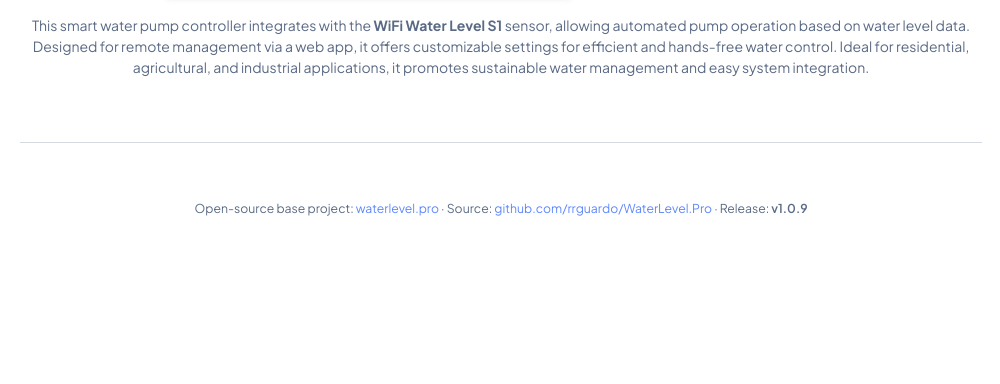
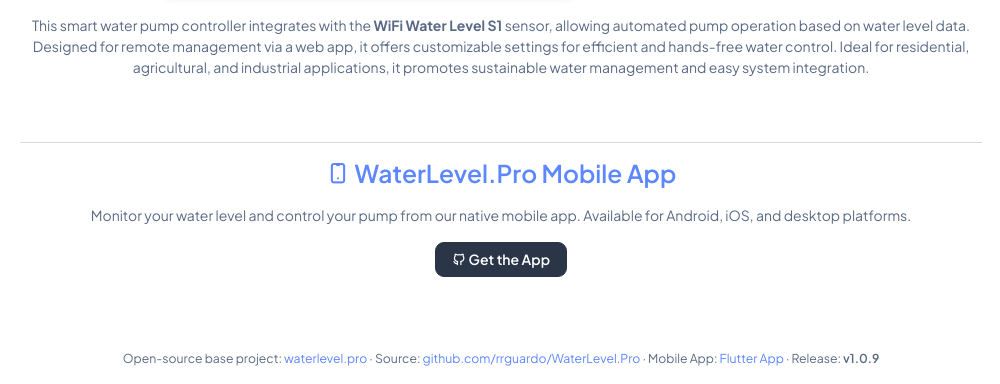
Before and after one commit to rrguardo/WaterLevel.Pro, a Flask app: page / in a window 1280 px wide. Shown: the part 1240-1624 px from the top of the page, without its empty margins (274-1274 px from the left). Before the commit the page ends 1456 px from the top, so only its background shows below. Run offline with Flask 3, Linux system fonts and the light colour scheme; data that the repository does not hold is empty; some libraries are stand-ins or nearby versions.

Commit message:
Add WaterLevelProMobile (Flutter) references to README and website
- README: new Mobile App (Flutter) section with features and repo link
- index.html: mobile app promotion block on home page
- s1.html: update FAQ and features to mention native mobile app
- r1.html: add mobile app mention and download button
- base2.html: sidebar card and footer link to mobile app repo

```diff
--- a/templates/base2.html
+++ b/templates/base2.html
@@ -223,7 +223,19 @@
 
             </div>
           </div>
-
+          <div class="unlimited-access hide-menu bg-light-primary position-relative mb-7 mt-5 rounded">
+            <div class="d-flex">
+              <div class="unlimited-access-title me-3">
+                <h6 class="fw-semibold fs-3 mb-6 link-secondary link-offset-2 link-underline-opacity-25 link-underline-opacity-100-hover">
+                  <i class="ti ti-device-mobile"></i> Mobile App
+                </h6>
+                <p class="fs-2 px-2">{% trans %}Native Flutter app for monitoring and control{% endtrans %}</p>
+                <a href="https://github.com/rrguardo/WaterLevelProMobile" target="_blank" class="btn btn-sm btn-dark fs-2 fw-semibold lh-sm mt-1">
+                  <i class="ti ti-brand-github"></i> {% trans %}Get the App{% endtrans %}
+                </a>
+              </div>
+            </div>
+          </div>
 
         </nav>
         <!-- End Sidebar navigation -->
@@ -301,6 +313,7 @@
       <footer class="container-fluid py-3 text-center text-muted small">
         Open-source base project: <a href="https://waterlevel.pro" target="_blank" rel="noopener">waterlevel.pro</a> ·
         Source: <a href="https://github.com/rrguardo/WaterLevel.Pro" target="_blank" rel="noopener">github.com/rrguardo/WaterLevel.Pro</a> ·
+        Mobile App: <a href="https://github.com/rrguardo/WaterLevelProMobile" target="_blank" rel="noopener">Flutter App</a> ·
         Release: <span class="fw-semibold">v{{ RELEASE_VERSION }}</span>
       </footer>
     {% endif %}
--- a/templates/index.html
+++ b/templates/index.html
@@ -185,6 +185,20 @@
 
   <hr>
 
+  <div class="row mb-4">
+    <div class="unlimited-access-title me-3 text-center">
+      <h3 class="fw-semibold mb-6 link-primary link-offset-2 link-underline-opacity-25 link-underline-opacity-100-hover">
+        <i class="ti ti-device-mobile"></i> WaterLevel.Pro Mobile App
+      </h3>
+      <p class="my-3">
+        {% trans %}Monitor your water level and control your pump from our native mobile app.
+        Available for Android, iOS, and desktop platforms.{% endtrans %}
+      </p>
+      <a href="https://github.com/rrguardo/WaterLevelProMobile" target="_blank" class="btn btn-lg btn-dark fs-3 fw-semibold lh-sm mb-2">
+        <i class="ti ti-brand-github"></i> {% trans %}Get the App{% endtrans %}
+      </a>
+    </div>
+  </div>
 
 </div>
 
--- a/templates/products/r1.html
+++ b/templates/products/r1.html
@@ -200,9 +200,12 @@
             {% trans %}
             <b>Remote Pump Control</b><br>
             <p>The <strong>WiFi Smart Water Pump Controller S1</strong> allows users to remotely manage and operate water pumps using a smartphone or computer.
-                It connects to your existing WiFi network, providing full control and monitoring through an intuitive responsive web app interface from anywhere in the world.
+                It connects to your existing WiFi network, providing full control and monitoring through an intuitive responsive web app interface or the native mobile app from anywhere in the world.
             </p>
             {% endtrans %}
+            <div class="text-center my-2">
+                <a class="btn btn-sm btn-dark" href="https://github.com/rrguardo/WaterLevelProMobile" target="_blank"><i class="ti ti-brand-github"></i> {% trans %}Native Mobile App{% endtrans %}</a>
+            </div>
         </li>
         <li class="list-group-item list-group-item-action list-group-item-primary">
             <b>{% trans %}Integration with S1 Sensor{% endtrans %}</b><br>
```
Also changed, not shown: templates/products/s1.html (+5 -4 lines), README.md.
